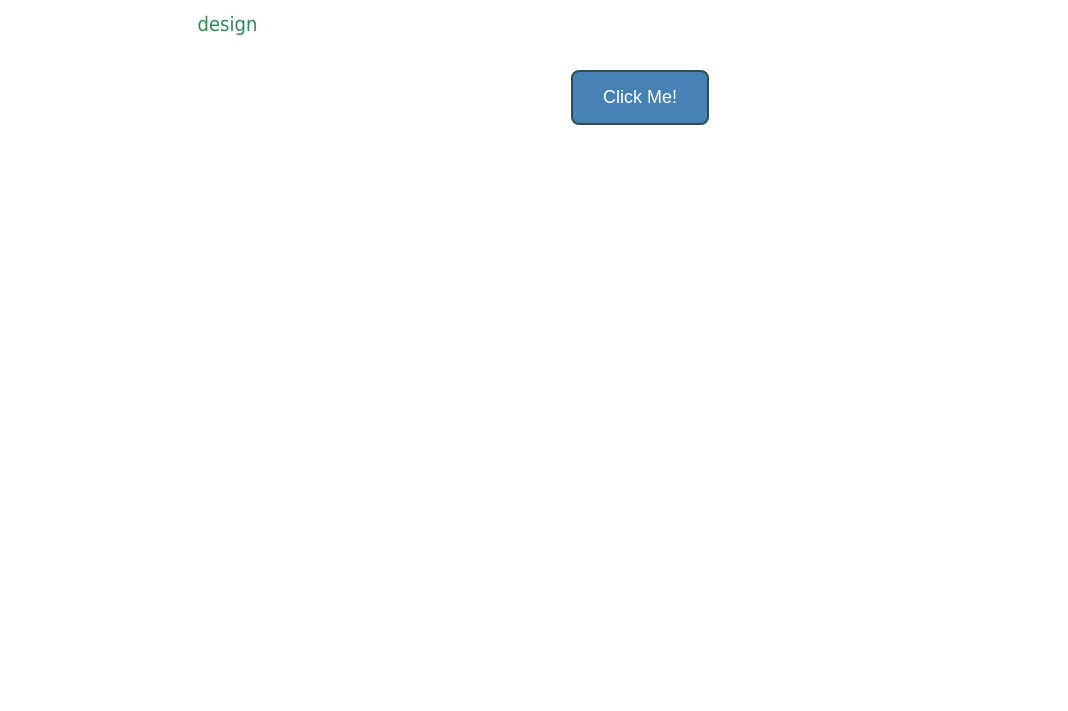
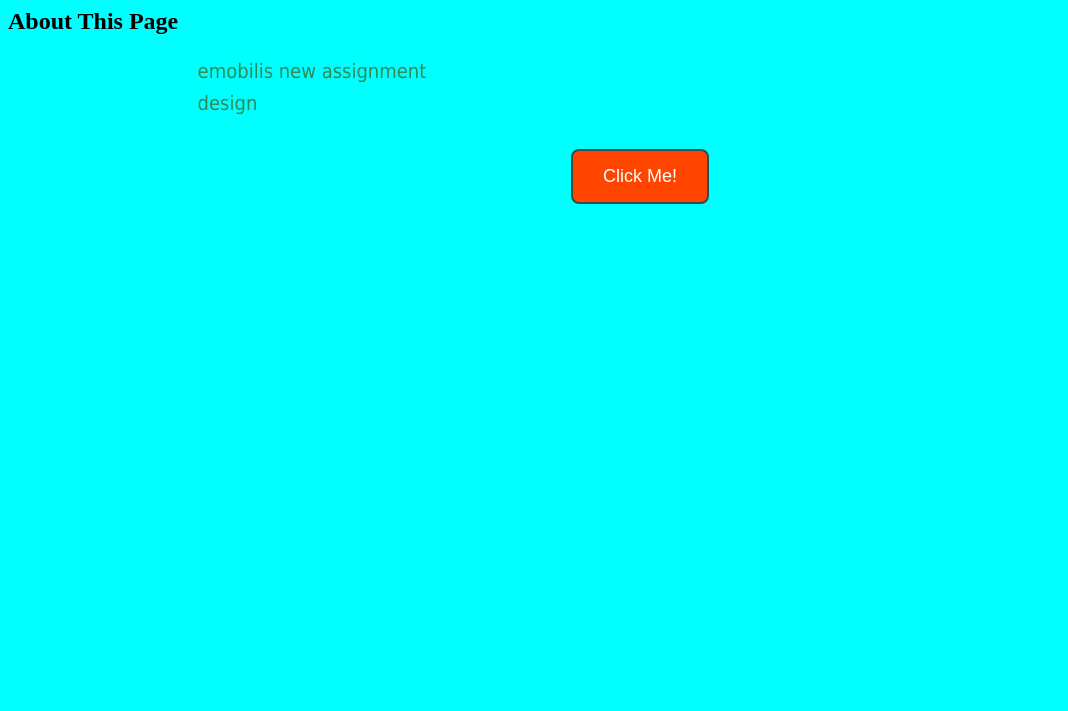
Before and after one commit to mwesh67/CSS-assignment, a plain HTML site: page index.html in a window 1280 px wide. Shown: the part 89-800 px from the top of the page, without its empty margins (0-1068 px from the left). Drawn offline with Linux system fonts and the light colour scheme.

Commit message:
Your commit message for master

```diff
--- a/index.html
+++ b/index.html
@@ -9,6 +9,11 @@
 </head>
 <body>
     <h1>Welcome to peter wainaina webpages</h1>
+    <section>
+    <h2>About This Page</h2>
+    <p>emobilis new assignment</p>
+</section>
+
     <p>design</p>
     <button class="styled-button">Click Me!</button>
 </body>
--- a/styles.css
+++ b/styles.css
@@ -1,3 +1,8 @@
+body {
+
+    background-color: aqua;
+}
+
 /* Styling for the heading */
 h1 {
     color: #FF6347; /* Tomato color */
@@ -22,16 +27,15 @@ p {
     display: block;
     margin: 30px auto;
     padding: 15px 30px;
-    background-color: #4682B4; /* Steel blue color */
+    background-color: #FF4500; /* Orange Red */
     color: #fff;
-    border: 2px solid #2F4F4F; /* Dark slate gray border */
+    border: 2px solid #2F4F4F;
     border-radius: 8px;
     cursor: pointer;
     font-size: 18px;
-    transition: background-color 0.3s ease, transform 0.3s ease;
+
 }
-
 .styled-button:hover {
-    background-color: #5F9EA0; /* Light sea green color */
-    transform: scale(1.1); /* Slight zoom effect on hover */
+    background-color: #FF6347; /* Tomato color on hover */
+    transform: scale(1.1);
 }
```
